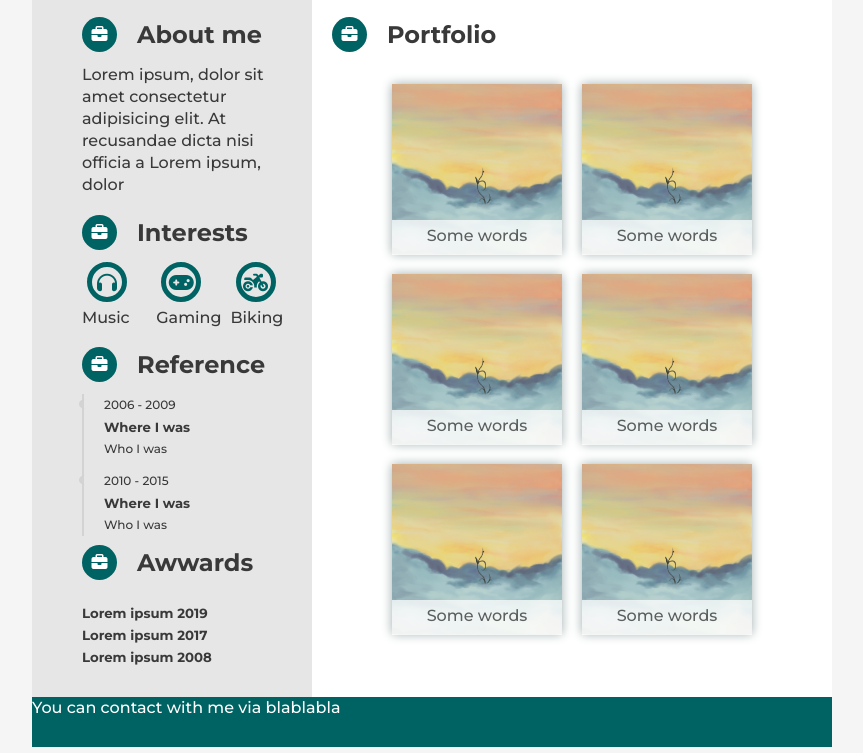
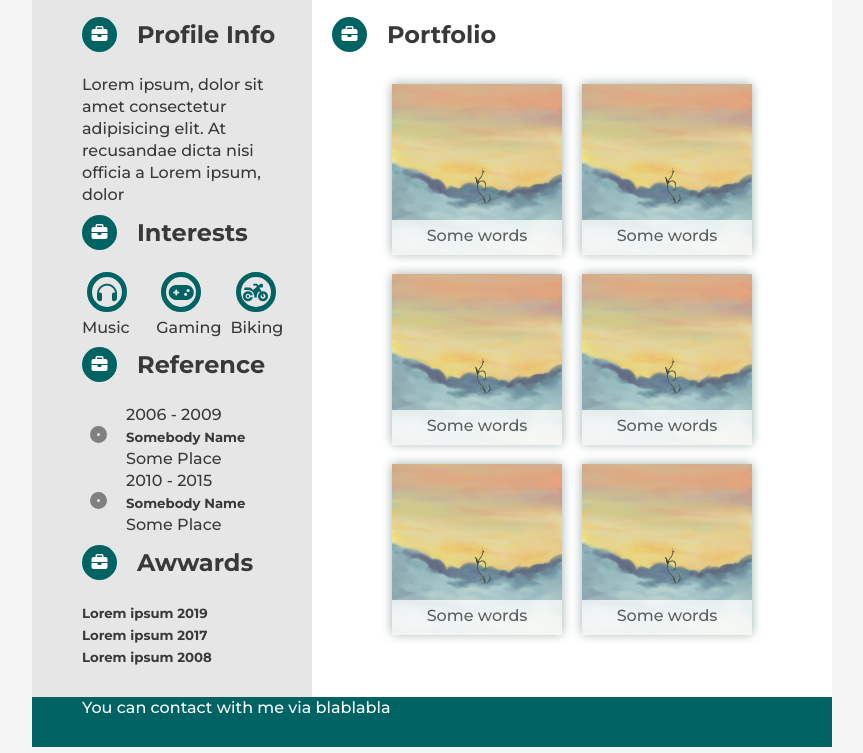
Before and after one commit to BetaBart/css-recipes, a plain HTML site: page index.html in a window 1280 px wide. Shown: the part 253-1006 px from the top of the page, without its empty margins (208-1071 px from the left). Drawn offline with Linux system fonts and the light colour scheme.

Commit message:
docs: update references section

```diff
--- a/css/style.css
+++ b/css/style.css
@@ -8,7 +8,7 @@
 }
 
 h1{
-
+    letter-spacing: 2px;
 }
 
 body{
@@ -49,6 +49,7 @@ footer{
     height: 50px;
     background: #006363;
     color: white;
+    padding-left: 50px;
 }
 .photo{
     width: 20%;
@@ -150,36 +151,26 @@ figcaption{
     margin-left: 5px;
 }
 
-.profile_data{
-    position: relative;
-    bottom: 10px;
+.joined_list{
+    padding-left: 20px;
 }
 
-.bulletpoint p{
-    font-size: 12px;
+.profile_data li{
+    position: relative;
+    margin: 0;
+    padding-left: 24px;
 }
 
-.bulletpoint li{
-    margin: 10px auto;
-    position: relative;
-}
-
-.bulletpoint li:before{
-   content : "";
-   position: absolute;
-   top:5px;
-   left: -25px;
-   height: 10px;
-   width: 10px;
-   border-left: 3px solid lightgray;
-   border-radius: 50%;
-}
-
-.bulletpoint{
-    border-left: 2px solid lightgray;
-    padding-left: 20px;
-    position: relative;
-    bottom: 10px;
+.joined_element:before{
+    content: "";
+    position: absolute;
+    top: 22px;
+    left: -12px;
+    height: 3px;
+    width: 3px;
+    background: rgb(230, 230, 230);
+    border-radius: 50%;
+    border: 7px solid gray;
 }
 
 .image{
--- a/index.html
+++ b/index.html
@@ -17,7 +17,7 @@
             <h1>Andrew Smith</h1>
             <p>UI/UX Designer</p>
         </section>
-        <srction class="contacts">
+        <section class="contacts">
             <ul>
                 <li>
                     <div class="icon"><i class="fas fa-map-marker-alt"></i></div>
@@ -39,7 +39,7 @@
                     </div>
                 </li>
             </ul>
-            </section>
+        </section>
     </header>
 
     <section class="cv_profile">
@@ -47,7 +47,7 @@
             <section class="about">
                 <section class="headings">
                     <div class="icon_circle"><i class="fas fa-briefcase"></i></div>
-                    <h2>About me</h2>
+                    <h2>Profile Info</h2>
                 </section>
                 <section class="profile_data">
                     <p>Lorem ipsum, dolor sit amet consectetur adipisicing elit. At recusandae dicta nisi officia a
@@ -80,16 +80,20 @@
                     <h2>Reference</h2>
                 </section>
                 <section class="profile_data">
-                    <ul class="bulletpoint">
-                        <li>
-                            <p class="years">2006 - 2009</p>
-                            <h5>Where I was</h5>
-                            <p>Who I was</p>
+                    <ul class="joined_list">
+                        <li class="joined_info">
+                            <div>
+                                <p>2006 - 2009</p>
+                                <h5 class="joined_element">Somebody Name</h5>
+                                <p>Some Place</p>
+                            </div>
                         </li>
-                        <li>
-                            <p class="years">2010 - 2015</p>
-                            <h5>Where I was</h5>
-                            <p>Who I was</p>
+                        <li class="joined_info">
+                            <div>
+                                <p>2010 - 2015</p>
+                                <h5 class="joined_element">Somebody Name</h5>
+                                <p>Some Place</p>
+                            </div>
                         </li>
                     </ul>
                 </section>
@@ -132,6 +136,7 @@
                 <section class="image">
                     <p class="description">Some words</p>
                 </section>
+            </section>
         </aside>
     </section>
 
```
